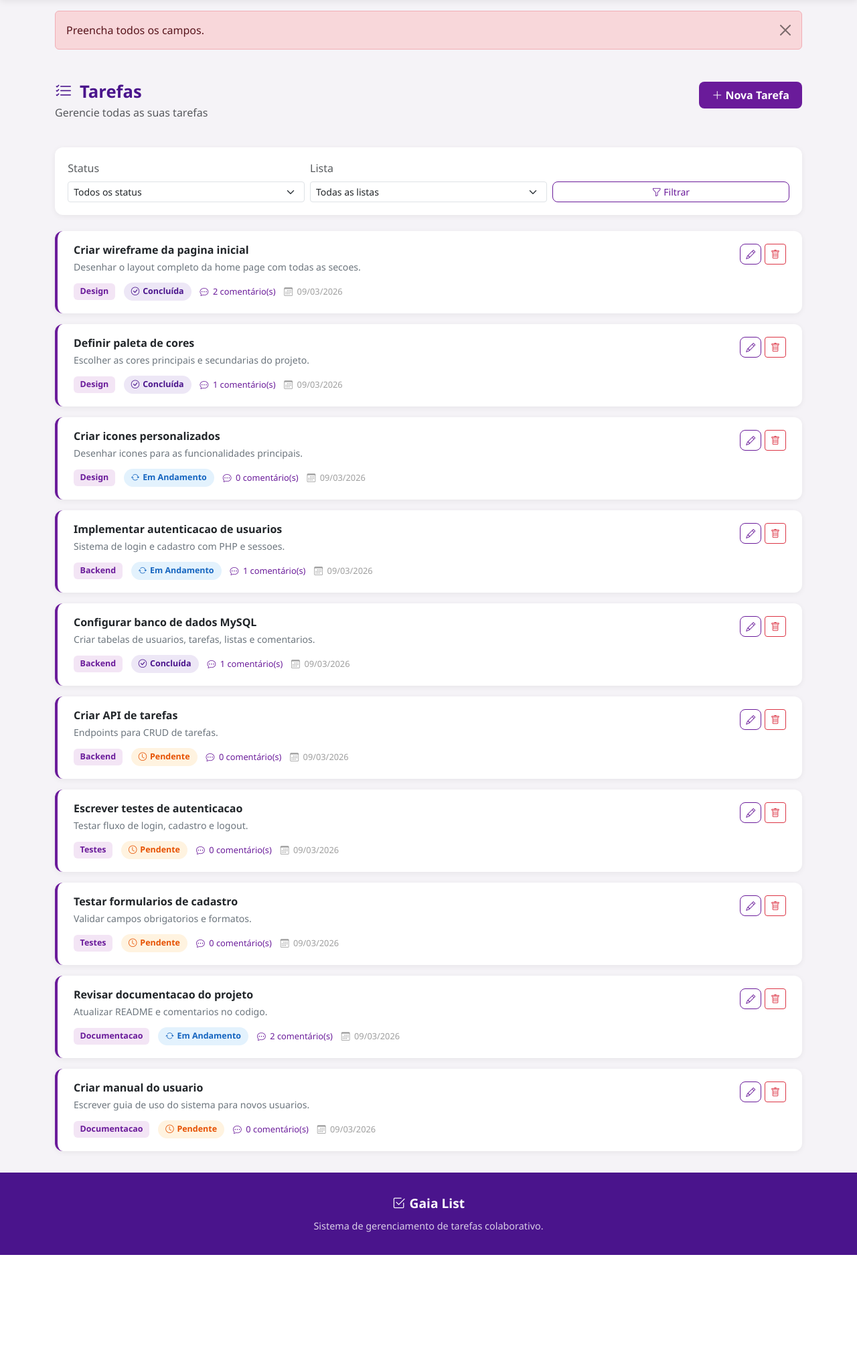
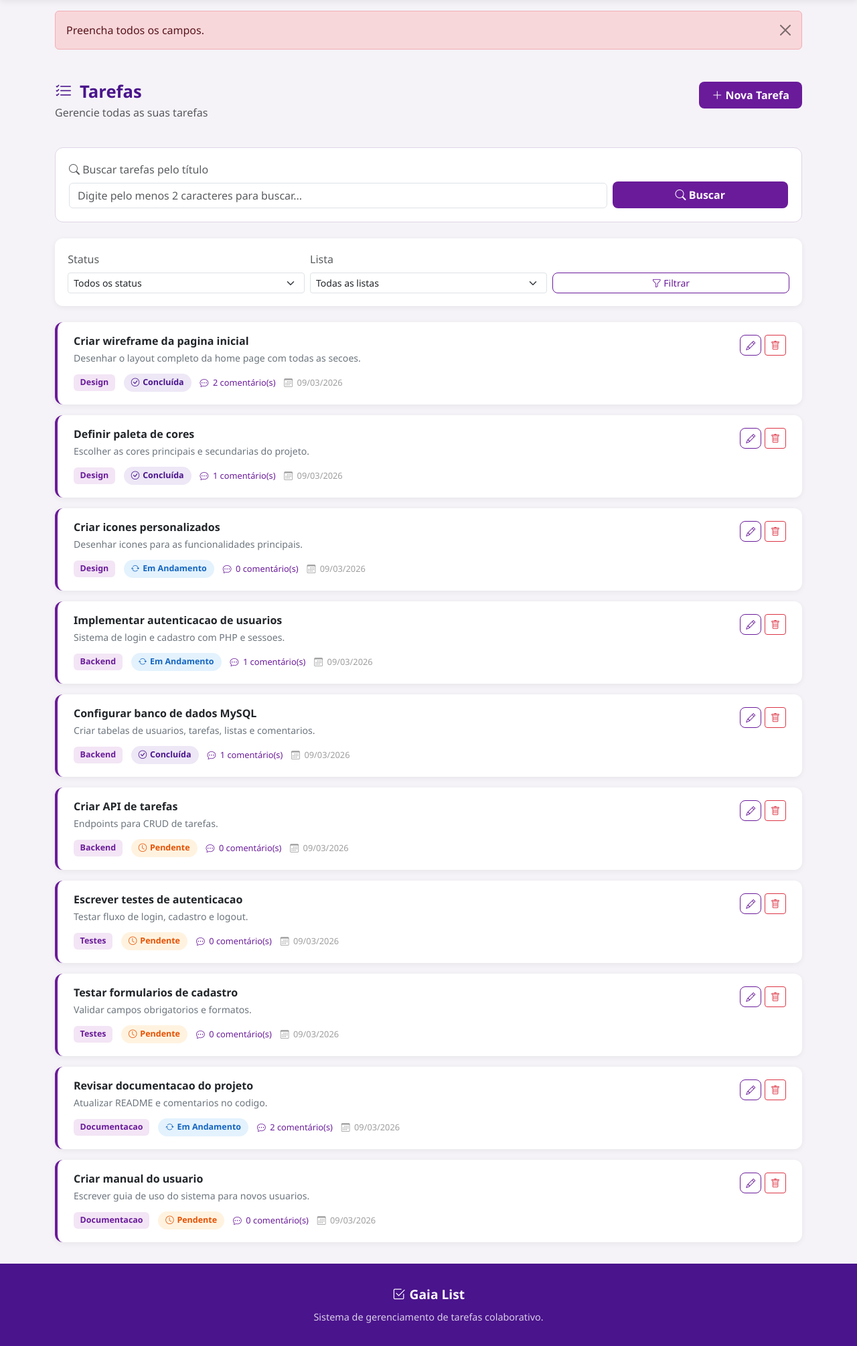
Before and after one commit to MatheuxGualter/Gaia-List-Project, a PHP site: page /tarefas.php in a window 1280 px wide. Shown: the part 74-2084 px from the top of the page at 67% size. Before the commit the page ends 1948 px from the top, so only its background shows below. Run offline with PHP 8.4, Linux system fonts and the light colour scheme; a user stored in the database is signed in; data comes from the database, SQL or seed files in the repository; both versions use the stored data as it was after the commit.

Commit message:
Feat: search AJAX

```diff
--- a/includes/conexao.php
+++ b/includes/conexao.php
@@ -1,13 +1,8 @@
 <?php
-/* ============================================================
-   GAIA LIST - Conexao com o Banco de Dados (PDO)
-   FACOM32603 - Desenvolvimento Web I - UFU
-   ============================================================ */
-
-$db_host = 'localhost';
-$db_nome = 'bd_gaia_list';
-$db_usuario = 'root';
-$db_senha = '';
+$db_host = 'sql103.infinityfree.com';
+$db_nome = 'if0_41340420_bd_gaia_list';
+$db_usuario = 'if0_41340420';
+$db_senha = 'gualter321';
 
 $PDO = new PDO(
     "mysql:host=$db_host;dbname=$db_nome;charset=utf8mb4",
--- a/includes/header.php
+++ b/includes/header.php
@@ -5,6 +5,9 @@
     <meta charset="UTF-8">
     <meta name="viewport" content="width=device-width, initial-scale=1.0">
     <title><?php echo isset($tituloPagina) ? $tituloPagina . ' - Gaia List' : 'Gaia List'; ?></title>
+
+    <!-- Favicon -->
+    <link rel="icon" type="image/svg+xml" href="favicon.svg">
 
     <!-- Bootstrap 5.3 CSS -->
     <link href="https://cdn.jsdelivr.net/npm/bootstrap@5.3.8/dist/css/bootstrap.min.css" rel="stylesheet"
--- a/includes/header_privado.php
+++ b/includes/header_privado.php
@@ -15,6 +15,9 @@
     <meta charset="UTF-8">
     <meta name="viewport" content="width=device-width, initial-scale=1.0">
     <title><?php echo isset($tituloPagina) ? $tituloPagina . ' - Gaia List' : 'Gaia List'; ?></title>
+
+    <!-- Favicon -->
+    <link rel="icon" type="image/svg+xml" href="favicon.svg">
 
     <!-- Bootstrap 5.3 CSS -->
     <link href="https://cdn.jsdelivr.net/npm/bootstrap@5.3.8/dist/css/bootstrap.min.css" rel="stylesheet"
--- a/index.html
+++ b/index.html
@@ -4,6 +4,9 @@
     <meta charset="UTF-8">
     <meta name="viewport" content="width=device-width, initial-scale=1.0">
     <title>Gaia List - Organize suas tarefas</title>
+
+    <!-- Favicon -->
+    <link rel="icon" type="image/svg+xml" href="favicon.svg">
 
     <!-- Bootstrap 5.3 CSS -->
     <link href="https://cdn.jsdelivr.net/npm/bootstrap@5.3.8/dist/css/bootstrap.min.css" rel="stylesheet"
--- a/script.js
+++ b/script.js
@@ -410,6 +410,95 @@
     }
 
     /* ========================================
+       Busca AJAX de Tarefas (Fetch API)
+    ======================================== */
+    var btnBuscaAjax = document.getElementById('btnBuscaAjax');
+    var campoBusca = document.getElementById('buscaTarefa');
+
+    if (btnBuscaAjax && campoBusca) {
+        btnBuscaAjax.addEventListener('click', function () {
+            var termo = campoBusca.value;
+            var divMensagem = document.getElementById('buscaAjaxMensagem');
+            var divResultados = document.getElementById('buscaAjaxResultados');
+
+            /* Limpar resultados anteriores */
+            divMensagem.removeAttribute('hidden');
+            divResultados.removeAttribute('hidden');
+            divResultados.innerHTML = '';
+
+            /* Validar termo */
+            if (termo.length < 2) {
+                divMensagem.className = 'alert alert-warning mt-2';
+                divMensagem.innerHTML = '<i class="bi bi-exclamation-triangle"></i> Digite pelo menos 2 caracteres para buscar.';
+                divResultados.setAttribute('hidden', '');
+                return;
+            }
+
+            /* Mostrar carregando */
+            divMensagem.className = 'alert alert-info mt-2';
+            divMensagem.innerHTML = '<i class="bi bi-hourglass-split"></i> Buscando...';
+
+            /* Requisição AJAX via Fetch API */
+            fetch('api/buscar_tarefas.php?termo=' + encodeURIComponent(termo))
+                .then(function (resposta) {
+                    return resposta.json();
+                })
+                .then(function (dados) {
+                    if (dados.quantidade > 0) {
+                        divMensagem.className = 'alert alert-success mt-2';
+                        divMensagem.innerHTML = '<i class="bi bi-check-circle"></i> Foram encontradas ' + dados.quantidade + ' tarefa(s) para "<strong>' + termo + '</strong>".';
+
+                        /* Montar cards de resultado */
+                        var html = '';
+                        for (var i = 0; i < dados.tarefas.length; i++) {
+                            var t = dados.tarefas[i];
+
+                            var statusClasse = 'status-pendente';
+                            var statusTexto = 'Pendente';
+                            var statusIcone = 'bi-clock';
+                            if (t.status === 'andamento') {
+                                statusClasse = 'status-andamento';
+                                statusTexto = 'Em Andamento';
+                                statusIcone = 'bi-arrow-repeat';
+                            } else if (t.status === 'concluida') {
+                                statusClasse = 'status-concluida';
+                                statusTexto = 'Concluída';
+                                statusIcone = 'bi-check-circle';
+                            }
+
+                            html = html + '<div class="busca-resultado-card">';
+                            html = html + '<div class="busca-resultado-header">';
+                            html = html + '<a href="tarefa_detalhes.php?id=' + t.id + '" class="busca-resultado-titulo">' + t.titulo + '</a>';
+                            html = html + '<span class="status-badge ' + statusClasse + '"><i class="bi ' + statusIcone + '"></i> ' + statusTexto + '</span>';
+                            html = html + '</div>';
+                            if (t.descricao !== '') {
+                                html = html + '<p class="busca-resultado-descricao">' + t.descricao + '</p>';
+                            }
+                            html = html + '<div class="busca-resultado-meta">';
+                            html = html + '<span class="badge-lista">' + t.lista + '</span>';
+                            html = html + '<span class="tarefa-meta"><i class="bi bi-calendar3"></i> ' + t.data_criacao + '</span>';
+                            html = html + '</div>';
+                            html = html + '</div>';
+                        }
+                        divResultados.innerHTML = html;
+                    } else {
+                        divMensagem.className = 'alert alert-danger mt-2';
+                        divMensagem.innerHTML = '<i class="bi bi-x-circle"></i> Nenhuma tarefa encontrada para "<strong>' + termo + '</strong>".';
+                        divResultados.setAttribute('hidden', '');
+                    }
+                });
+        });
+
+        /* Permitir buscar com Enter */
+        campoBusca.addEventListener('keydown', function (e) {
+            if (e.key === 'Enter') {
+                e.preventDefault();
+                btnBuscaAjax.click();
+            }
+        });
+    }
+
+    /* ========================================
        Confirmação - Excluir Conta
     ======================================== */
     var formExcluirConta = document.getElementById('formExcluirConta');
--- a/style.css
+++ b/style.css
@@ -922,6 +922,55 @@
     box-shadow: 0 0 0 0.2rem rgba(106, 27, 154, 0.15);
 }
 
+/* --- Busca AJAX --- */
+.busca-ajax-container {
+    background-color: #ffffff;
+    border: 1px solid #e0d4e8;
+    border-radius: 12px;
+    padding: 1.25rem;
+}
+
+.busca-resultado-card {
+    background-color: #ffffff;
+    border: 1px solid #e0d4e8;
+    border-left: 4px solid #6A1B9A;
+    border-radius: 8px;
+    padding: 1rem 1.25rem;
+    margin-bottom: 0.75rem;
+}
+
+.busca-resultado-header {
+    display: flex;
+    justify-content: space-between;
+    align-items: center;
+    margin-bottom: 0.5rem;
+}
+
+.busca-resultado-titulo {
+    font-weight: 600;
+    font-size: 1rem;
+    color: #4A148C;
+    text-decoration: none;
+}
+
+.busca-resultado-titulo:hover {
+    color: #6A1B9A;
+    text-decoration: underline;
+}
+
+.busca-resultado-descricao {
+    font-size: 0.875rem;
+    color: #6c757d;
+    margin-bottom: 0.5rem;
+}
+
+.busca-resultado-meta {
+    display: flex;
+    gap: 1rem;
+    align-items: center;
+    font-size: 0.8rem;
+}
+
 /* --- Responsividade --- */
 @media (max-width: 768px) {
     .hero-section {
--- a/tarefas.php
+++ b/tarefas.php
@@ -91,6 +91,28 @@
                         <i class="bi bi-plus-lg"></i> Nova Tarefa
                     </button>
                     <?php endif; ?>
+                </div>
+
+                <!-- Busca AJAX -->
+                <div class="busca-ajax-container mb-4">
+                    <div class="row g-2 align-items-end">
+                        <div class="col-md-9">
+                            <label for="buscaTarefa" class="form-label form-label-sm text-muted">
+                                <i class="bi bi-search"></i> Buscar tarefas pelo título
+                            </label>
+                            <input type="text" class="form-control" id="buscaTarefa"
+                                   placeholder="Digite pelo menos 2 caracteres para buscar...">
+                        </div>
+                        <div class="col-md-3">
+                            <button type="button" class="btn btn-gaia-primary w-100" id="btnBuscaAjax">
+                                <i class="bi bi-search"></i> Buscar
+                            </button>
+                        </div>
+                    </div>
+                    <!-- Mensagem de resultado -->
+                    <div id="buscaAjaxMensagem" class="mt-2" hidden></div>
+                    <!-- Resultados da busca -->
+                    <div id="buscaAjaxResultados" class="mt-3" hidden></div>
                 </div>
 
                 <!-- Filtros -->
```
Also changed, not shown: api/buscar_tarefas.php (added, +68 -0 lines), bd_gaia_list.sql (+0 -12 lines), favicon.svg (added).
